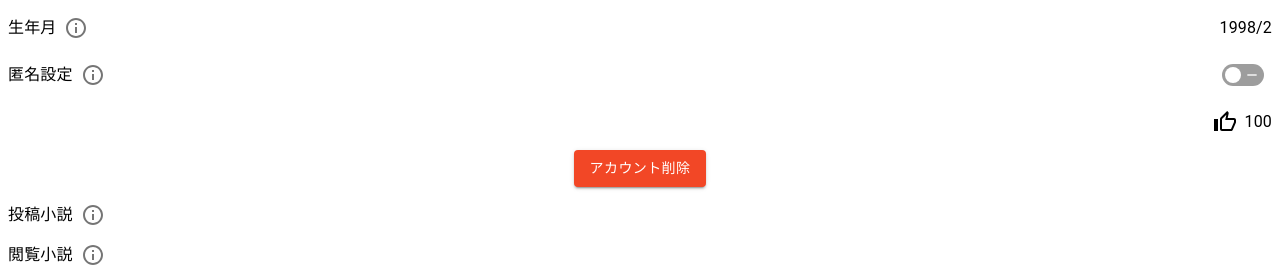
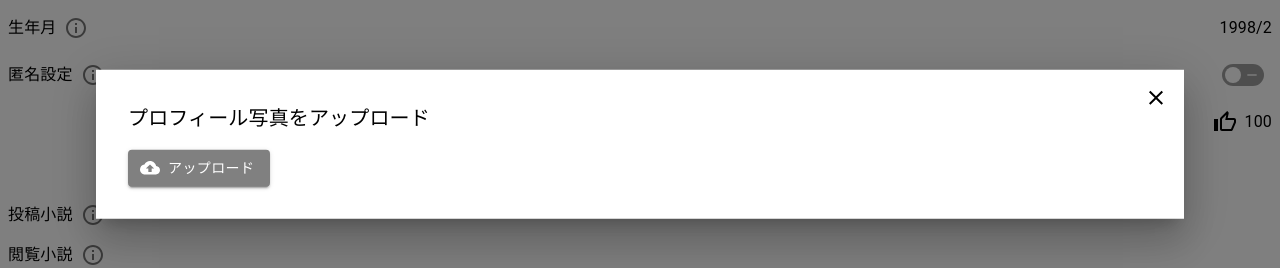
Before and after one commit to Conovel/frontend, a React (Vite) app: page /account in a window 1280 px wide. Both pictures are taken after a click on the button 664 px from the left and 168 px from the top of the page. Shown: the part 256-524 px from the top of the page. Built offline with nearby package versions, Linux system fonts and the light colour scheme; no server answers.

Commit message:
wip; プロフ画面のアップロード実装

```diff
--- a/src/features/AccountSettings/AccountSettingsPresenter.tsx
+++ b/src/features/AccountSettings/AccountSettingsPresenter.tsx
@@ -8,6 +8,9 @@ import CheckIcon from '@mui/icons-material/Check';
 import Avatar from '@mui/material/Avatar';
 import Button from '@mui/material/Button';
 import TextField from '@mui/material/TextField';
+import Modal from '@mui/material/Modal';
+import CloseIcon from '@mui/icons-material/Close';
+import CloudUploadIcon from '@mui/icons-material/CloudUpload';
 import { styled } from '@mui/material/styles';
 import { LabelWithTooltip } from '../../components/labelWithTooltip';
 import { AccountSettingFormType } from './AccountSettings.schema';
@@ -82,6 +85,10 @@ export const AccountSettingsPresenter = ({
   const [isEditingNickName, setIsEditingNickName] = useState(false);
   const [penName, setPenName] = useState(accountInfo.penName);
   const [nickName, setNickName] = useState(accountInfo.nickName);
+  const [isModalOpen, setIsModalOpen] = useState(false);
+  const [profileIconImage, setProfileIconImage] = useState(
+    accountInfo.profileIconImage,
+  );
 
   const handlePenNameChange = (event: React.ChangeEvent<HTMLInputElement>) => {
     setPenName(event.target.value);
@@ -92,9 +99,26 @@ export const AccountSettingsPresenter = ({
   };
 
   const handleSave = () => {
-    onClickUpdateAccountInfo({ ...accountInfo, penName, nickName });
+    onClickUpdateAccountInfo({
+      ...accountInfo,
+      penName,
+      nickName,
+      profileIconImage,
+    });
     setIsEditingPenName(false);
     setIsEditingNickName(false);
+  };
+
+  const handleFileChange = (event: React.ChangeEvent<HTMLInputElement>) => {
+    if (event.target.files && event.target.files[0]) {
+      const reader = new FileReader();
+      reader.onload = (e) => {
+        if (e.target?.result) {
+          setProfileIconImage(e.target.result as string);
+        }
+      };
+      reader.readAsDataURL(event.target.files[0]);
+    }
   };
 
   return (
@@ -110,7 +134,10 @@ export const AccountSettingsPresenter = ({
         <Box sx={{ display: 'flex', flexDirection: 'column', gap: '16px' }}>
           <Box sx={{ margin: '0 auto' }}>
             <Box sx={{ position: 'relative' }}>
-              <Avatar sx={{ bgcolor: 'magenta', width: 56, height: 56 }}>
+              <Avatar
+                src={profileIconImage}
+                sx={{ bgcolor: 'magenta', width: 56, height: 56 }}
+              >
                 HN
               </Avatar>
               <IconButton
@@ -121,11 +148,66 @@ export const AccountSettingsPresenter = ({
                   bottom: -4,
                   right: -8,
                 }}
+                onClick={() => setIsModalOpen(true)}
               >
                 <EditIcon sx={{ color: 'black' }} />
               </IconButton>
             </Box>
           </Box>
+
+          <Modal
+            open={isModalOpen}
+            onClose={() => setIsModalOpen(false)}
+            aria-labelledby='modal-modal-title'
+            aria-describedby='modal-modal-description'
+          >
+            <Box
+              sx={{
+                position: 'absolute',
+                top: '50%',
+                left: '50%',
+                transform: 'translate(-50%, -50%)',
+                width: '80vw',
+                bgcolor: 'background.paper',
+                boxShadow: 24,
+                p: 4,
+              }}
+            >
+              <Box sx={{ position: 'absolute', top: 8, right: 8 }}>
+                <IconButton onClick={() => setIsModalOpen(false)}>
+                  <CloseIcon sx={{ color: 'black' }} />
+                </IconButton>
+              </Box>
+              <Box
+                sx={{
+                  display: 'flex',
+                  justifyContent: 'space-between',
+                  alignItems: 'center',
+                  mb: 2,
+                }}
+              >
+                <Typography id='modal-modal-title' variant='h6' component='h2'>
+                  プロフィール写真をアップロード
+                </Typography>
+              </Box>
+
+              <Button
+                component='label'
+                variant='contained'
+                startIcon={<CloudUploadIcon />}
+                sx={{ width: 'fit-content' }}
+                sx={{ backgroundColor: 'gray' }}
+              >
+                アップロード
+                <input
+                  type='file'
+                  accept='image/*'
+                  onChange={handleFileChange}
+                  style={{ display: 'none' }}
+                />
+              </Button>
+            </Box>
+          </Modal>
 
           <Box
             sx={{
```
